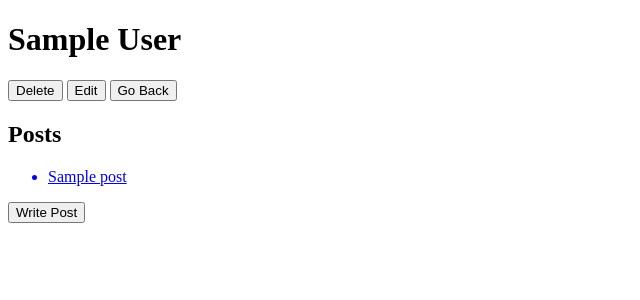
After one commit to josephlarrivy/28.3-flask-blogly-sqlalchemy, a Flask app: page /1 in a window 1280 px wide. The commit adds this page. Shown: the top 300 px of the page, without its empty margins (0-640 px from the left). Run offline with Flask 2, Linux system fonts and the light colour scheme; tables that the repository leaves empty hold one stand-in row (values such as "Sample post").

Commit message:
assingment complete

```diff
--- a/app.py
+++ b/app.py
@@ -1,37 +1,151 @@
-from flask import Flask, request, render_template,  redirect, flash, session
+from flask import Flask, request, render_template, redirect, flash, session
 from flask_debugtoolbar import DebugToolbarExtension
-from models import db, connect_db, City
+from models import Post, db, connect_db, User
 
 app = Flask(__name__)
 
-app.config['SQLALCHEMY_DATABASE_URI'] = 'postgresql:///flask-psql-sqalchemy-practice'
+app.config['SQLALCHEMY_DATABASE_URI'] = 'postgresql:///blogly'
 app.config['SQLALCHEMY_TRACK_MODIFICATIONS']  =  False
 app.config['SQLALCHEMY_ECHO'] =  True
-app.config['SECRET_KEY'] = "flask-psql-sqalchemy-practice"
-app.config['DEBUG_TB_INTERCEPT_REDIRECTS'] = False
+app.config['SECRET_KEY'] = "fgh6j54ed9soikjf"
+app.config['DEBUG_TB_INTERCEPT_REDIRECTS'] = True
 debug = DebugToolbarExtension(app)
 
 connect_db(app)
 
 
+@app.route('/')
+def root():
+    return redirect('/list')
+
+@app.route('/list')
+def list_users():
+    users = User.query.all()
+    posts = Post.query.all()
+    return render_template('list.html', users=users, posts=posts)
+
+@app.route('/new_user', methods=['GET'])
+def add_user_form():
+    return render_template('/new_user.html')
+
+@app.route('/new_user', methods=['POST'])
+def add_user():
+    new_user = User (
+        first_name = request.form['first_name'],
+        last_name = request.form['last_name'],
+        image_url = request.form['image_url'] or None
+    )
+    db.session.add(new_user)
+    db.session.commit()
+    return redirect('/list')
+
+@app.route('/<int:user_id>')
+def users_show(user_id):
+    user = User.query.get_or_404(user_id)
+    posts = Post.query.all()
+    return render_template('/show.html', user=user, posts=posts)
+
+@app.route('/<int:user_id>/delete', methods=["GET","POST"])
+def delete_user(user_id):
+    user = User.query.get_or_404(user_id)
+    db.session.delete(user)
+    db.session.commit()
+    return redirect('/list')
+
+@app.route('/<int:user_id>/edit')
+def edit_user(user_id):
+    user = User.query.get_or_404(user_id)
+    return render_template('/edit.html', user=user)
+
+@app.route('/<int:user_id>/edit', methods=['POST'])
+def edit_user_save(user_id):
+    user = User.query.get_or_404(user_id)
+
+    user.first_name = request.form['first_name']
+    user.last_name = request.form['last_name']
+    user.image_url = request.form['image_url']
+    db.session.add(user)
+    db.session.commit()
+
+    return redirect('/list')
+
+@app.route('/<int:user_id>/post_form')
+def show_post_form(user_id):
+    user = User.query.get_or_404(user_id)
+    return render_template('post_form.html', user=user)
+
+
+@app.route('/<int:user_id>/post_form', methods=['POST'])
+def commit_post(user_id):
+    user = User.query.get_or_404(user_id)
+
+    new_post = Post(
+        title=request.form['post_title'],
+        content=request.form['post_content'],
+        user_id=user_id
+    )
+    db.session.add(new_post)
+    db.session.commit()
+
+    posts = Post.query.all()
+    return render_template('/show.html', user=user, posts=posts)
+
+@app.route('/<int:post_id>/post_detail_page')
+def show_post_details(post_id):
+
+    post = Post.query.get_or_404(post_id)
+    return render_template('/post_detail_page.html', post=post)
+
+
+@app.route('/<int:post_id>/delete_post', methods=["GET", "POST"])
+def delete_post(post_id):
+    post = Post.query.get_or_404(post_id)
+    db.session.delete(post)
+    db.session.commit()
+
+    return redirect('/list')
 
 
 
-@app.route('/')
-def list_cities():
-    cities = City.query.all()
-    return render_template('list.html', cities=cities)
 
-@app.route('/', methods=['POST'])
-def add_city():
-    name = request.form['name']
-    country = request.form['country']
-    state_province = request.form['state_province']
-    population = request.form['population']
 
-    new_city = City(name=name, country=country, state_province=state_province, population=population)
+@app.route('/<int:post_id>/edit_post', methods=["GET"])
+def edit_post(post_id):
+    post = Post.query.get_or_404(post_id)
+    return render_template('/edit_post.html', post=post)
 
-    db.session.add(new_city)
+
+@app.route('/<int:post_id>/edit_post', methods=["POST"])
+def edit_post_save(post_id):
+    post = Post.query.get_or_404(post_id)
+
+    post.title = request.form['post_title']
+    post.content = request.form['post_content']
+    db.session.add(post)
     db.session.commit()
 
-    return redirect('/')
+    return render_template('/post_detail_page.html', post=post)
+
+
+
+
+
+
+
+# @app.route('/<int:user_id>/edit')
+# def edit_user(user_id):
+#     user = User.query.get_or_404(user_id)
+#     return render_template('/edit.html', user=user)
+
+
+# @app.route('/<int:user_id>/edit', methods=['POST'])
+# def edit_user_save(user_id):
+#     user = User.query.get_or_404(user_id)
+
+#     user.first_name = request.form['first_name']
+#     user.last_name = request.form['last_name']
+#     user.image_url = request.form['image_url']
+#     db.session.add(user)
+#     db.session.commit()
+
+#     return redirect('/list')
--- a/requirements.txt
+++ b/requirements.txt
@@ -1,10 +1,5 @@
-# Flask==2.2.2
-# Werkzeug==2.2.2
-# psycopg2==2.9.4
-
 autopep8==1.4.4
 blinker==1.4
-# cffi==1.14.0
 Click==7.0
 Flask==1.1.1
 Flask-DebugToolbar==0.10.1
--- /dev/null
+++ b/templates/show.html
@@ -0,0 +1,21 @@
+{% extends 'base.html' %}
+{%block title%}{{user.first_name}}{%endblock%}
+
+{%block content%}
+<h1>{{user.first_name}} {{user.last_name}}</h1>
+
+<a href="/{{user.id}}/delete"><button>Delete</button></a>
+<a href="/{{user.id}}/edit"><button>Edit</button></a>
+<a href="/list"><button>Go Back</button></a>
+
+<h2>Posts</h2>
+
+<ul>
+{% for post in posts%}
+    <a href="/{{post.id}}/post_detail_page"><li>{{post.title}}</li></a>
+{%endfor%}
+</ul>
+
+<a href="/{{user.id}}/post_form"><button>Write Post</button></a>
+
+{%endblock%}
```
Also changed, not shown: models.py (+21 -6 lines), seed.py (+15 -12 lines), templates/edit.html (added, +21 -0 lines), templates/edit_post.html (added, +20 -0 lines), templates/list.html (+10 -26 lines), templates/new_user.html (added, +14 -0 lines), templates/post_detail_page.html (added, +18 -0 lines), templates/post_form.html (added, +22 -0 lines).
